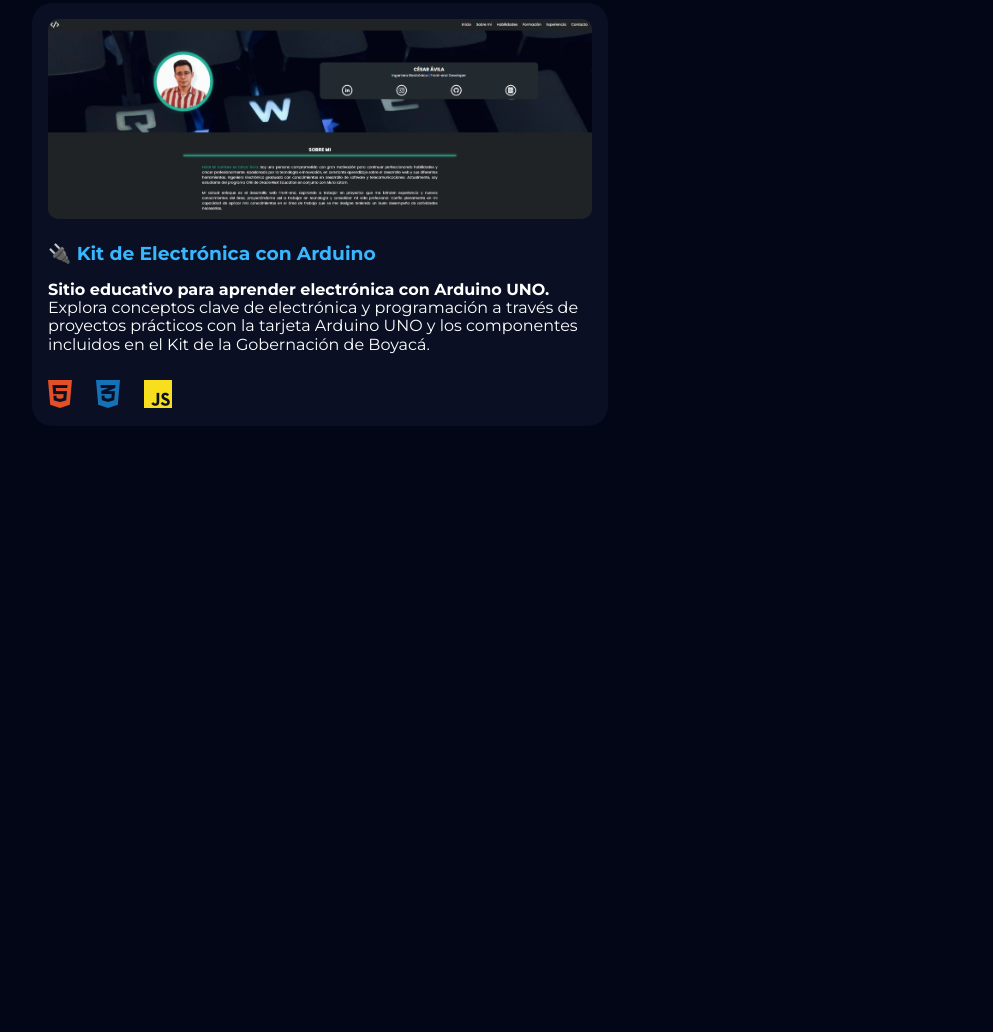
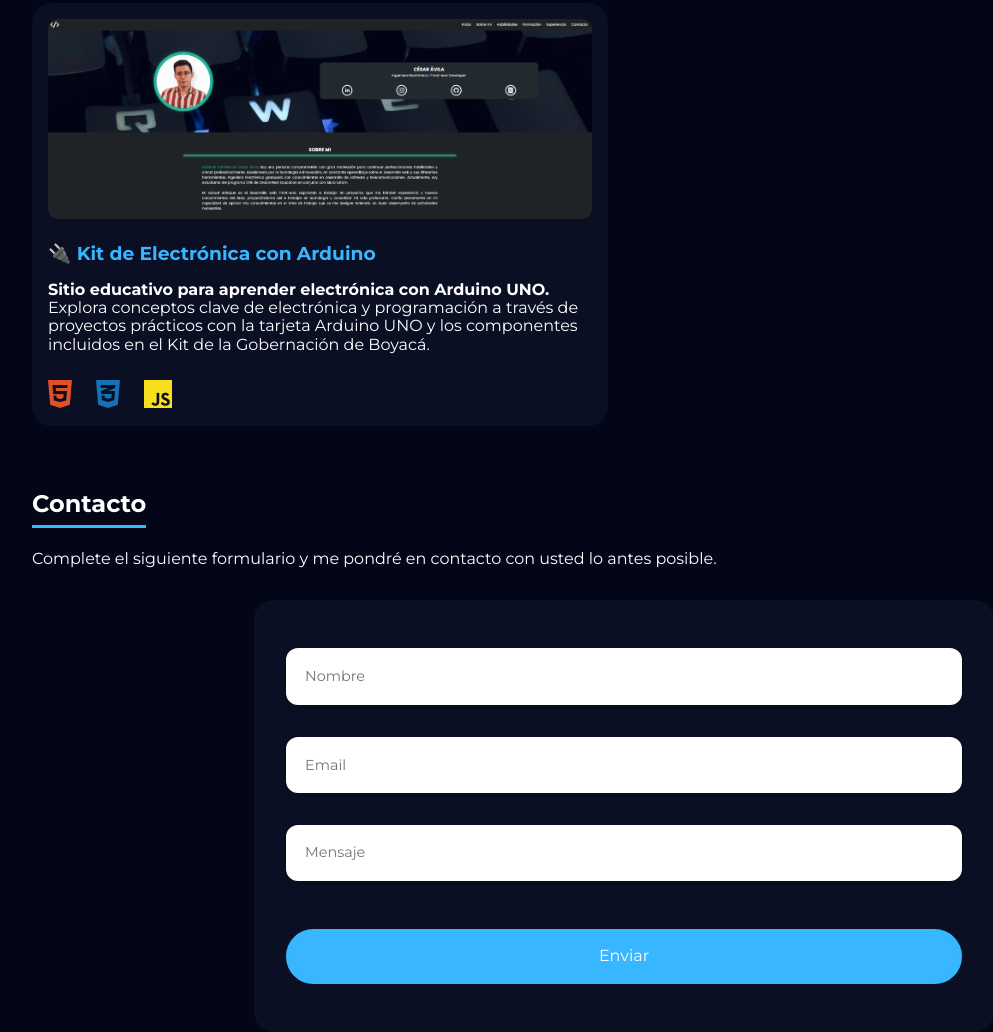
Before and after one commit to C3S4R31/portfolio-base, a plain HTML site: page index.html in a window 1280 px wide. Shown: the part 3938-4970 px from the top of the page, without its empty margins (16-1009 px from the left). Before the commit the page ends 4364 px from the top, so only its background shows below. Drawn offline with nearby package versions, Linux system fonts and the light colour scheme.

Commit message:
Seccion contacto

```diff
--- a/css/styles.css
+++ b/css/styles.css
@@ -424,3 +424,58 @@ section h2::after{
         justify-content: flex-start;
     }
 }
+
+/*------------------------------- CONTACT -------------------------------*/
+.contact__content{
+    width: 100%;
+}
+.contact__text{
+    padding-bottom: 2rem;
+}
+.contact__form{
+    max-width: 740px;
+    margin: 0 auto;
+    display: flex;
+    flex-direction: column;
+    justify-content: space-between;
+    gap: 2rem;
+
+}
+.contact__form-input,
+.contact__form-textarea{
+    all: unset;
+    padding: 1rem;
+    color: black;
+    border-radius: 12px;
+    background-color: white;
+    border: 3px solid transparent;
+    box-shadow: 0px 2px 2px 2px rgba(0, 0, 0, 0.088);
+    transition: border 0.3s ease-in-out;
+}
+.contact__form-input:focus,
+.contact__form-textarea:focus{
+    border-color: var(--primary-dark);
+}
+.contact__form-input::placeholder,
+.contact__form-textarea::placeholder{
+    font-size: 0.9rem;
+}
+
+.contact__form-textarea{
+    overflow-wrap: break-word;
+    word-wrap: break-word;
+    white-space: pre-wrap;
+    field-sizing: content;
+}
+
+@media (min-width: 740px) {
+    .contact__form{
+        background-color: var(--dark-light);
+        padding: 3rem 2rem;
+        border-radius: 20px;
+    }
+    .contact__form-btn{
+        margin-top: 1rem;
+    }
+
+}
--- a/index.html
+++ b/index.html
@@ -245,7 +245,8 @@
                         <div class="list__description">
                             <h3>🔥 Contador de Calorías</h3>
                             <p><b>Registro de calorías consumidas y quemadas.</b>
-                                Permite agregar, editar o eliminar entradas de alimentos y ejercicios, mostrando un resumen del balance calórico total.
+                                Permite agregar, editar o eliminar entradas de alimentos y ejercicios, mostrando un
+                                resumen del balance calórico total.
                             </p>
                         </div>
                         <div class="list__icons">
@@ -292,7 +293,8 @@
                         <div class="list__description">
                             <h3>🔌 Kit de Electrónica con Arduino</h3>
                             <p><b>Sitio educativo para aprender electrónica con Arduino UNO.</b>
-                                Explora conceptos clave de electrónica y programación a través de proyectos prácticos con la tarjeta Arduino UNO y los componentes incluidos en el Kit de la Gobernación de
+                                Explora conceptos clave de electrónica y programación a través de proyectos prácticos
+                                con la tarjeta Arduino UNO y los componentes incluidos en el Kit de la Gobernación de
                                 Boyacá.
                             </p>
                         </div>
@@ -303,6 +305,20 @@
                         </div>
                     </li>
                 </ul>
+            </div>
+        </section>
+
+        <section class="contact">
+            <h2 class="contact__title">Contacto</h2>
+            <div class="contact__content">
+                <p class="contact__text">Complete el siguiente formulario y me pondré en contacto con usted lo antes
+                    posible.</p>
+                <form id="form" class="contact__form">
+                    <input class="contact__form-input" type="text" placeholder="Nombre" name="name" required>
+                    <input class="contact__form-input" type="text" placeholder="Email" name="email" required>
+                    <textarea class="contact__form-textarea" cols="1" rows="12" placeholder="Mensaje" name="text" required></textarea>
+                    <input class="btn contact__form-btn" type="submit" id="button" value="Enviar">
+                </form>
             </div>
         </section>
     </main>
@@ -316,6 +332,8 @@
             <a class="header__social-link" href="#">O</a>
         </div> -->
     <script src="js/main.js"></script>
+    <script type="text/javascript" src="https://cdn.jsdelivr.net/npm/@emailjs/browser@3/dist/email.min.js"></script>
+    <script type="text/javascript">emailjs.init('WQl2QJlbZx5bnqcw1')</script>
 </body>
 
 </html>
```
